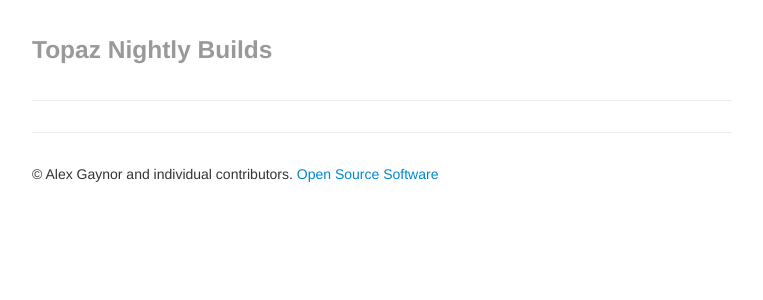
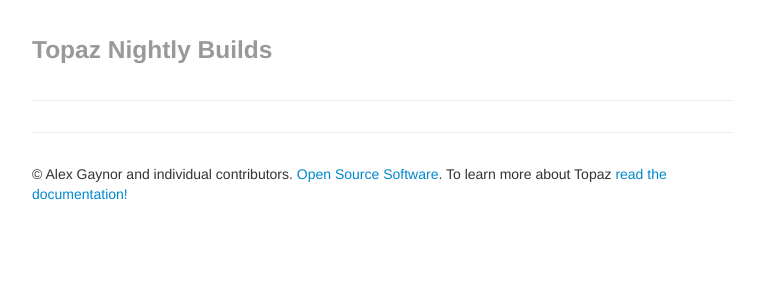
Before and after one commit to topazproject/topaz-site, a Python web app: template templates/base.html in a window 1280 px wide. Shown: the top 300 px of the page, without its empty margins (258-1021 px from the left). Run offline with Jinja, Linux system fonts and the light colour scheme; the template is opened without the code that fills it, so the values that code supplies are empty.

Commit message:
provide a link to the docs

```diff
--- a/templates/base.html
+++ b/templates/base.html
@@ -22,7 +22,8 @@
             <div class="footer">
                 <p>
                     &copy; Alex Gaynor and individual contributors.
-                    <a href="http://github.com/topazproject/topaz-site">Open Source Software</a>
+                    <a href="http://github.com/topazproject/topaz-site">Open Source Software</a>.
+                    To learn more about Topaz <a href="http://docs.topazruby.com/">read the documentation!</a>
                 </p>
             </div>
         </div>
```
